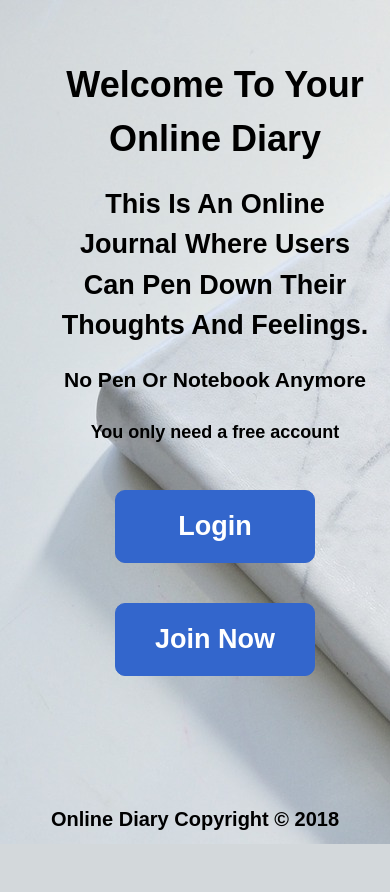
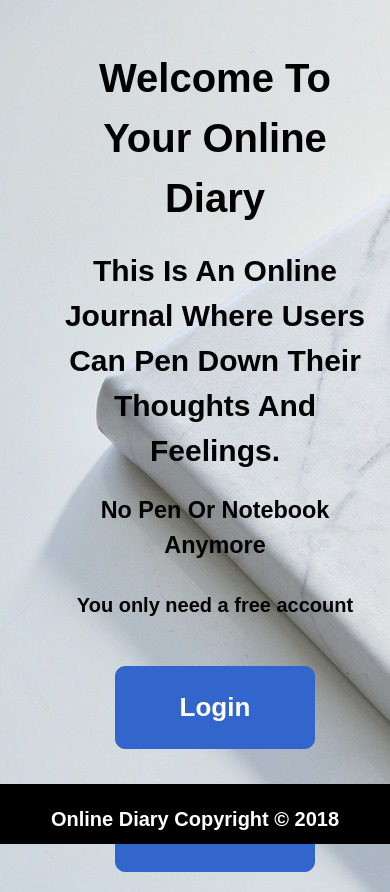
Before and after one commit to Allan690/Frontend, a Flask app: page /logout in a window 390 px wide. Before the commit the page ends 844 px from the top, so only its background shows below. Run offline with Flask 2, Linux system fonts and the light colour scheme.

Commit message:
Refactored UI to be mobile responsive

```diff
--- a/app/static/css/main.css
+++ b/app/static/css/main.css
@@ -4,7 +4,7 @@
 
 body {
   font-family: sans-serif, Arial, Helvetica;
-  font-size: 18px;
+  font-size: 20px;
   line-height: 1.5;
   margin: 0px;
   padding: 0px;
@@ -76,7 +76,7 @@ h1, h2, h3 {
 /* Header css are specific to the Header and its children  */
 
 header {
-  /* background: #233237; */
+  background: black;
   color: #ffffff;
   min-height: 50px;
   padding-bottom: 10px;
@@ -85,7 +85,7 @@ header {
 }
 
 header a {
-  color:black;
+  color:white;
   text-decoration: none;
   text-transform: uppercase;
   font-size: 18px;
@@ -134,18 +134,19 @@ header a:hover {
   text-align: center;
   font-weight: bold;
   font-size: 20px;
-  color: black;
+  color: white;
   padding-bottom: 10px;
+  background-color: black;
 }
 
 /* css styles for styling fieldsets */
 
 fieldset {
-  width: 20%;
+  width: 50%;
   margin: auto;
   margin-top: 10px;
   border-radius: 25px;
-  border: 2px solid white;
+  /* border: 2px solid white; */
 }
 
 /* css styles for styling section element */
@@ -173,18 +174,18 @@ section img {
 /* These styles are specific to tables and its siblings */
 table {
   font-family:  Arial, Helvetica, sans-serif;
-  border-collapse: collapse;
-  width: 80%;
+  width: 95%;
   margin: auto;
   margin-top: 30px;
   margin-bottom: 55px;
-  background-color: #3366cc;
+  color: #ffffff;
+  background-color: #F2F4F4
 }
 
 table a {
   text-decoration: none;
   text-transform: capitalize;
-  font-size: 18px;
+  font-size: 25px;
 }
 
 table a:hover {
@@ -193,8 +194,10 @@ table a:hover {
 }
 
 table tr, td, th {
-  border: 1px solid #ddd;
   text-align: left;
+  font-size: 30px;
+  padding: 15px;
+  color: black;
 }
 table tr:nth-child(even){background-color: #f2f2f2;}
 
@@ -226,7 +229,7 @@ article span button:hover {
 }
 
 button {
-  width: 130px;
+  width: 150px;
   height: 40px;
   margin: 20px;
   cursor: pointer;
@@ -246,18 +249,18 @@ button:hover{
 .landing{
   /* background-color: black; */
   padding: 20px;
-  margin-top: 5%;
+  margin-top: 2%;
   margin-left: 10%;
   height: 400px;
   width: 80%;
 }
 input.MyButton {
 width: 200px;
-padding: 20px;
+padding: 25px;
 margin: 20px;
 cursor: pointer;
 font-weight: bold;
-font-size: 150%;
+font-size: 130%;
 background: #3366cc;
 color: #fff;
 border: 1px solid #3366cc;
--- a/app/templates/detail.html
+++ b/app/templates/detail.html
@@ -2,7 +2,7 @@
 {% block content %}
   <!-- start of article section -->
   <article>
-    <p><h1 id="white"></h1></p>
+    <p><h4 id="white"></h4></p>
     <div class="container">
       <h1 id="title"></h1>
       <h3 id="date"></h3>
--- a/app/templates/entry.html
+++ b/app/templates/entry.html
@@ -9,7 +9,7 @@
         <input type="text" name="newEntry" id="title" placeholder="Give your Entry a Title" required>
       </div>
       <div class="spacing">
-        <textarea name="entryContent" id="content" placeholder="Your contents goes here...." rows="10" cols="70" required></textarea>
+        <textarea name="entryContent" id="content" placeholder="Your contents goes here...." rows="15" cols="90" required></textarea>
       </div>
       <div class="spacing">
         <button onclick="add()">Add</button>
--- a/app/templates/landing.html
+++ b/app/templates/landing.html
@@ -6,7 +6,7 @@
     <link rel= "stylesheet" type= "text/css" href= "{{ url_for('static',filename='css/main.css') }}">
   </head>
   <body>
-    <div class="landing text_centered ">
+    <div class="landing text_centered spacing ">
       <p><h1> Welcome to your online diary</h1></p>
       <div><h2>This is an online journal where users can pen down their thoughts and feelings.</h2></div>
       <p><h3>No pen or notebook anymore</h3> </p>
--- a/app/templates/signin.html
+++ b/app/templates/signin.html
@@ -22,17 +22,17 @@
     <!-- start of form section -->
     <p class="spacing text_centered " id="white"></p>
     <form class="container" id="signin">
-      <p class="text_centered">One step away to your dashboard</p>
+      <p><h1 class="text_centered">One step away to your dashboard </h1></p>
       <fieldset class="entries">
       <div class="text_centered">
         <div class="spacing">
-          <input type="email" id="userEmail" placeholder="Email Address" required>
+          <input type="email" id="userEmail" placeholder="Email Address"required>
         </div>
         <div class="spacing">
           <input type="password" id="userPassword" placeholder="Password" required>
         </div>
         <div class="spacing">
-          <button onclick="signIn()">Sign in</button>
+          <button class="MyButton" onclick="signIn()">Sign in</button>
 
       </fieldset>
 
--- a/app/templates/signup.html
+++ b/app/templates/signup.html
@@ -37,7 +37,7 @@
             <input type="password" id="confirmPassword" placeholder="Confirm Password" required>
           </div>
           <div>
-            <button onclick="signUp()">Join</button>
+            <button class="MyButton" onclick="signUp()">Join</button>
           </div>
         </div>
       </fieldset>
```
Also changed, not shown: app/templates/index.html (+2 -6 lines).
